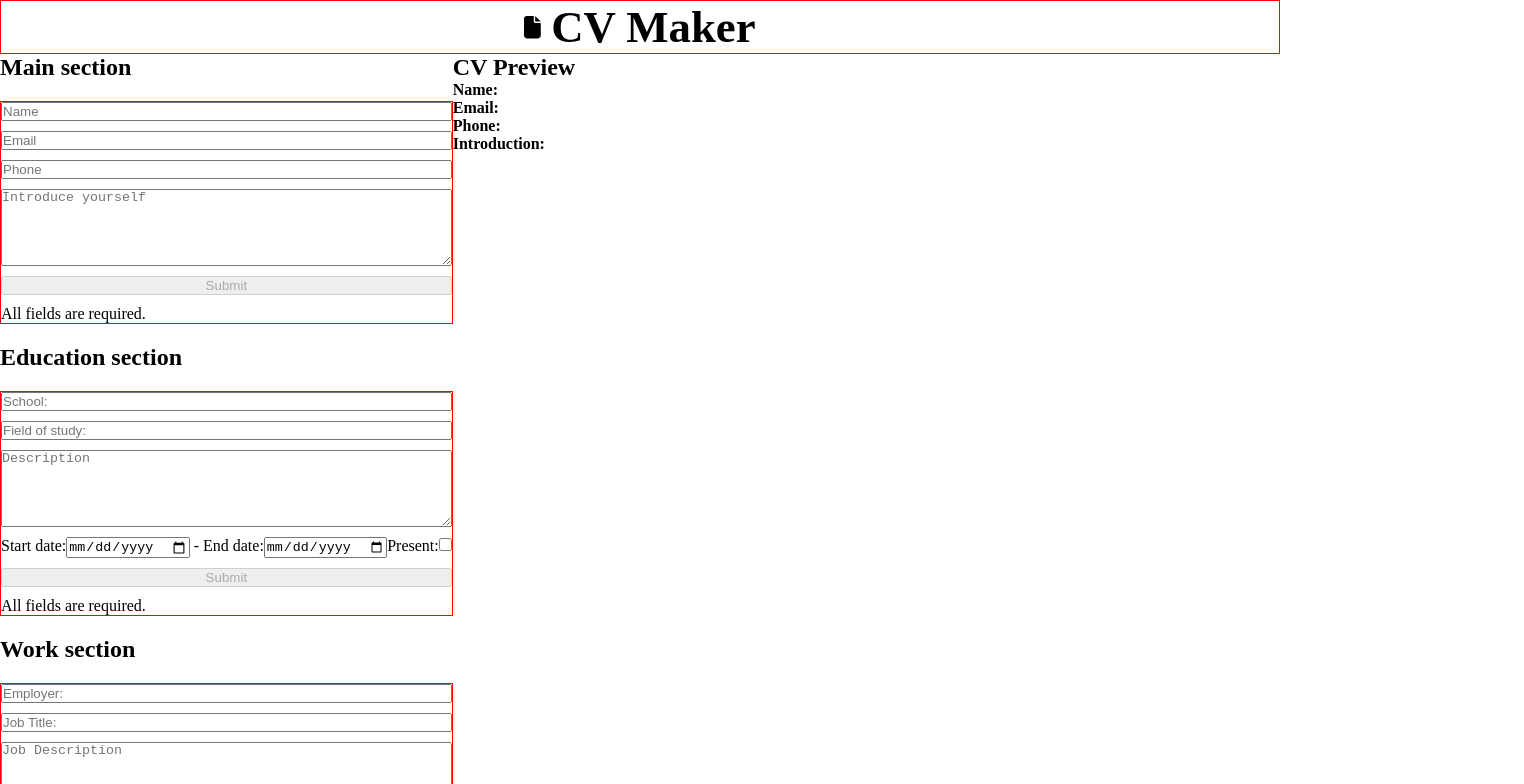
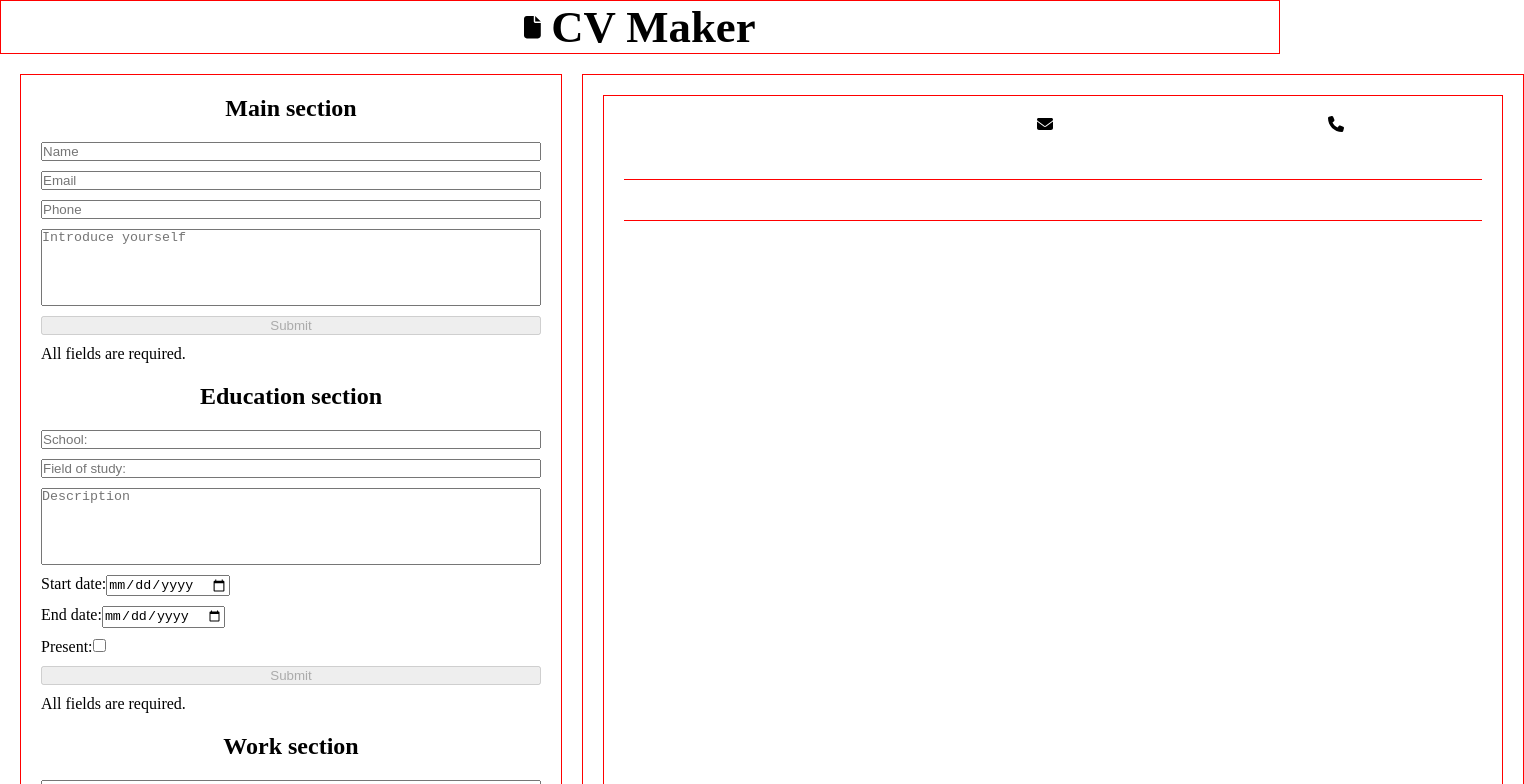
Before and after one commit to nikola88393/CV-Application, a React (Vite) app: page / in a window 1280 px wide. Shown: the top 784 px of the page, 1524 px wide, since content can reach past the window. Built offline with nearby package versions, Linux system fonts and the light colour scheme.

Commit message:
Add basic styles to form and cv preview components

```diff
--- a/src/Inputs.jsx
+++ b/src/Inputs.jsx
@@ -78,7 +78,6 @@ export function Duration({
           onChange={(e) => handleStartDateChange(e.target.value)}
         />
       </label>
-      <span> - </span>
       <label>
         End date:
         <input
--- a/src/Preview.jsx
+++ b/src/Preview.jsx
@@ -1,54 +1,94 @@
+import { FontAwesomeIcon } from "@fortawesome/react-fontawesome";
+import {
+  faEnvelope,
+  faPhone,
+  faBuildingColumns,
+  faBriefcase,
+} from "@fortawesome/free-solid-svg-icons";
 export function CVPreview({ mainData, eduData, workData }) {
-    return(
+  return (
+    <div className="cvContainer">
       <div className="cvPreview">
-            <MainPreview mainData = {mainData}/>
-            <EduPreview eduData = {eduData}/>
-            <WorkPreview workData = {workData}/>
+        <MainPreview mainData={mainData} />
+        <EduPreview eduData={eduData} />
+        <WorkPreview workData={workData} />
       </div>
-    )
-  }
-
-  function MainPreview({mainData}){
-    return (
-        <div className='mainPreview'>
-          <h2>CV Preview</h2>
-          <p><strong>Name:</strong> {mainData.name}</p>
-          <p><strong>Email:</strong> {mainData.email}</p>
-          <p><strong>Phone:</strong> {mainData.phone}</p>
-          <p><strong>Introduction:</strong> {mainData.intro}</p>
-        </div>
-      );
-  }
-  function EduPreview({eduData}){
-    const education = eduData.map(edu =>
-        <div key={edu.id} className="eduEntryPreview">
-            <h1>Id: {edu.id}</h1>
-            <h2><strong>School: </strong>{edu.primary}</h2>
-            <h3><strong>Field of study: </strong>{edu.secondary}</h3>
-            <p><strong>Description: </strong>{edu.description}</p>
-            <p><strong>Date: </strong>{edu.startDate} - {edu.endDate}</p>
-        </div>
-    );
-    return (
-        <div className='eduPreview'>
-         {education}
     </div>
   );
 }
 
-  function WorkPreview({workData}){
-    const jobs = workData.map(work =>
-        <div key={work.id} className="workEntryPreview">
-            <h1>Id: {work.id}</h1>
-            <h2><strong>Employer: </strong>{work.primary}</h2>
-            <h3><strong>Field of work: </strong>{work.secondary}</h3>
-            <p><strong>Description: </strong>{work.description}</p>
-            <p><strong>Date: </strong>{work.startDate} - {work.endDate}</p>
+function MainPreview({ mainData }) {
+  return (
+    <div className="mainPreview previewSection">
+      <div className="contactInfo">
+        <p>
+          <strong>{mainData.name}</strong>
+        </p>
+        <p>
+          <strong>
+            <FontAwesomeIcon icon={faEnvelope} />
+          </strong>{" "}
+          {mainData.email}
+        </p>
+        <p>
+          <strong>
+            <FontAwesomeIcon icon={faPhone} />
+          </strong>{" "}
+          {mainData.phone}
+        </p>
       </div>
-    );
-    return (
-        <div className='workPreview'>
-         {jobs}
+      <p className="introductionText">{mainData.intro}</p>
     </div>
   );
 }
+function EduPreview({ eduData }) {
+  const education = eduData.map((edu) => (
+    <div key={edu.id} className="eduEntryPreview previewSection">
+      <h2>
+        <strong>
+          <FontAwesomeIcon icon={faBuildingColumns} />
+        </strong>
+        {" " + edu.primary}
+      </h2>
+      <h3>
+        <strong>Field of study: </strong>
+        {edu.secondary}
+      </h3>
+      <p>
+        <strong>Description: </strong>
+        {edu.description}
+      </p>
+      <p>
+        <strong>Date: </strong>
+        {edu.startDate} - {edu.endDate}
+      </p>
+    </div>
+  ));
+  return <div className="eduPreview">{education}</div>;
+}
+
+function WorkPreview({ workData }) {
+  const jobs = workData.map((work) => (
+    <div key={work.id} className="workEntryPreview previewSection">
+      <h2>
+        <strong>
+          <FontAwesomeIcon icon={faBriefcase} />
+        </strong>
+        {" " + work.primary}
+      </h2>
+      <h3>
+        <strong>Field of work: </strong>
+        {work.secondary}
+      </h3>
+      <p>
+        <strong>Description: </strong>
+        {work.description}
+      </p>
+      <p>
+        <strong>Date: </strong>
+        {work.startDate} - {work.endDate}
+      </p>
+    </div>
+  ));
+  return <div className="workPreview">{jobs}</div>;
+}
--- a/src/app.css
+++ b/src/app.css
@@ -5,6 +5,8 @@
 }
 .app {
   display: flex;
+  margin: 20px;
+  gap: 20px;
 }
 .header {
   border: 1px solid red;
@@ -22,8 +24,63 @@
 .formSection {
   display: flex;
   flex-direction: column;
-  border: 1px solid red;
-  max-width: 500px;
   margin: 20px 0;
   gap: 10px;
+  width: 100%;
 }
+.inputSection {
+  display: flex;
+  flex-direction: column;
+  align-items: center;
+  justify-content: center;
+  flex: 1;
+  width: 500px;
+}
+.cvContainer {
+  border: 1px solid red;
+  flex: 1;
+  padding: 20px;
+}
+.cvPreview {
+  border: 1px solid red;
+  width: 900px;
+  padding: 20px;
+  margin: 0 auto;
+  height: 100%;
+}
+.duration {
+  display: flex;
+  flex-direction: column;
+  gap: 10px;
+}
+.inputsContainer {
+  border: 1px solid red;
+  padding: 20px;
+}
+.eduPreview {
+  border-top: 1px solid red;
+  border-bottom: 1px solid red;
+}
+.eduPreview,
+.workPreview {
+  padding: 20px 0;
+  display: flex;
+  flex-direction: column;
+  gap: 20px;
+}
+.contactInfo {
+  display: flex;
+  align-items: center;
+  justify-content: space-around;
+}
+.introductionText {
+  margin: 20px 0;
+}
+textarea {
+  resize: none;
+}
+.previewSection {
+  display: flex;
+  flex-direction: column;
+  gap: 5px;
+}
```
Lines whose indentation alone changed are shown as unchanged.
